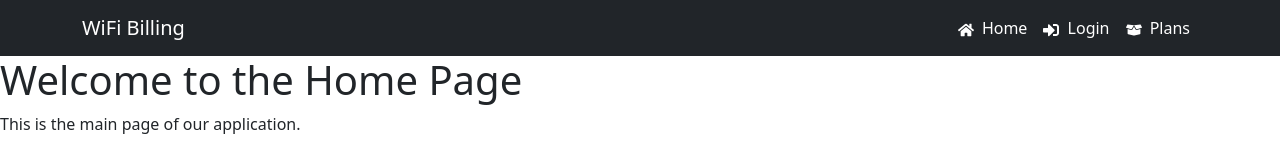
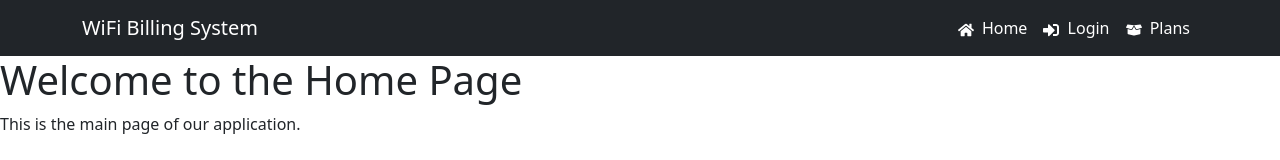
Before and after one commit to itfunda123/wifi-billing-system, a React (Create React App) app in the folder frontend/: page / in a window 1280 px wide. Shown: the top 160 px of the page. Built offline with nearby package versions, Linux system fonts and the light colour scheme.

Commit message:
more updates

```diff
--- a/frontend/src/components/Navbar.js
+++ b/frontend/src/components/Navbar.js
@@ -6,7 +6,7 @@ import { FaHome, FaSignInAlt, FaBoxOpen } from 'react-icons/fa'; // import icons
 const Navbar = () => (
   <nav className="navbar navbar-expand-lg navbar-dark bg-dark">
     <div className="container">
-      <Link className="navbar-brand" to="/">WiFi Billing</Link>
+      <Link className="navbar-brand" to="/">WiFi Billing System</Link>
 
       <div className="collapse navbar-collapse">
         <ul className="navbar-nav ms-auto">
```
